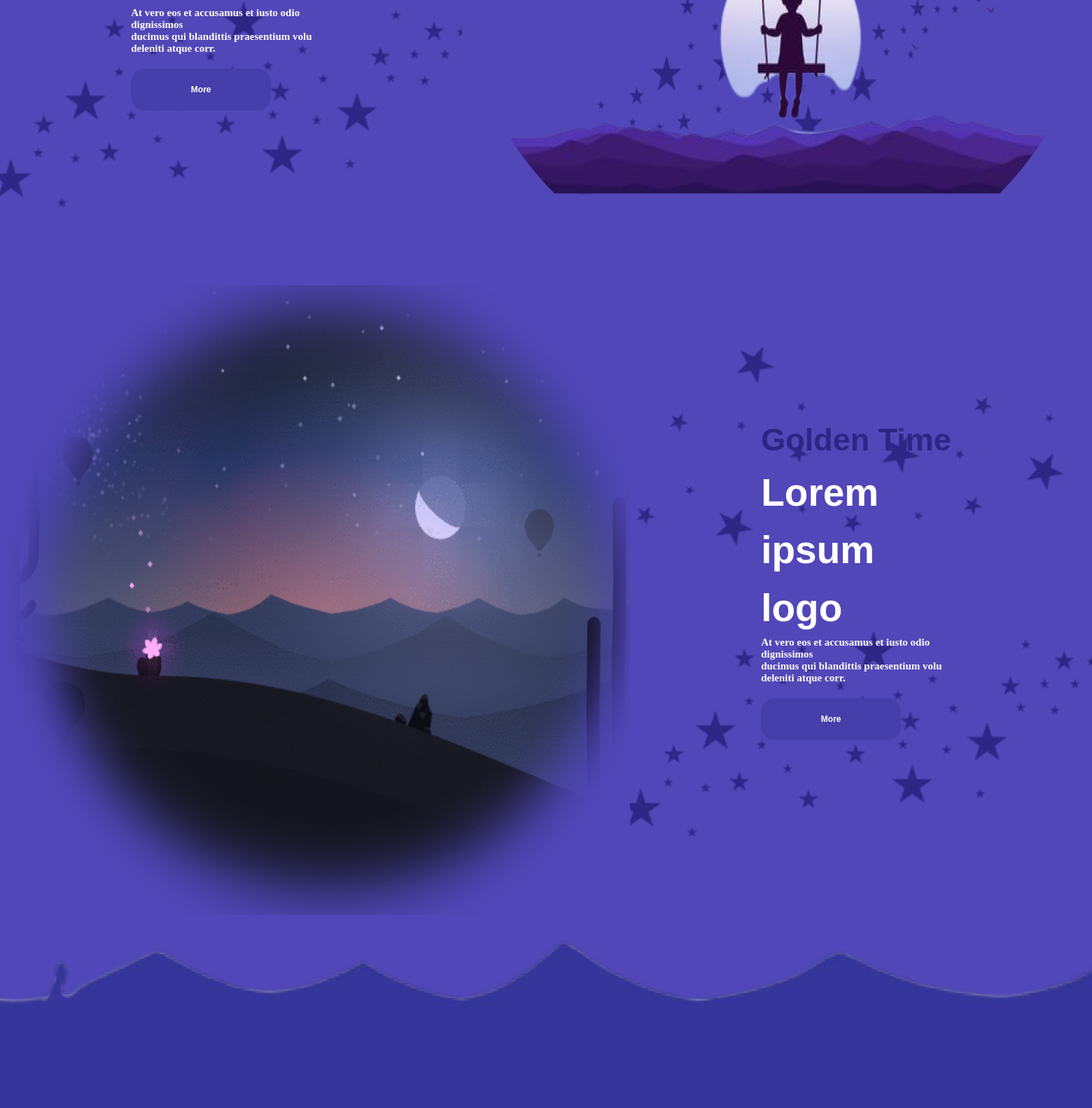
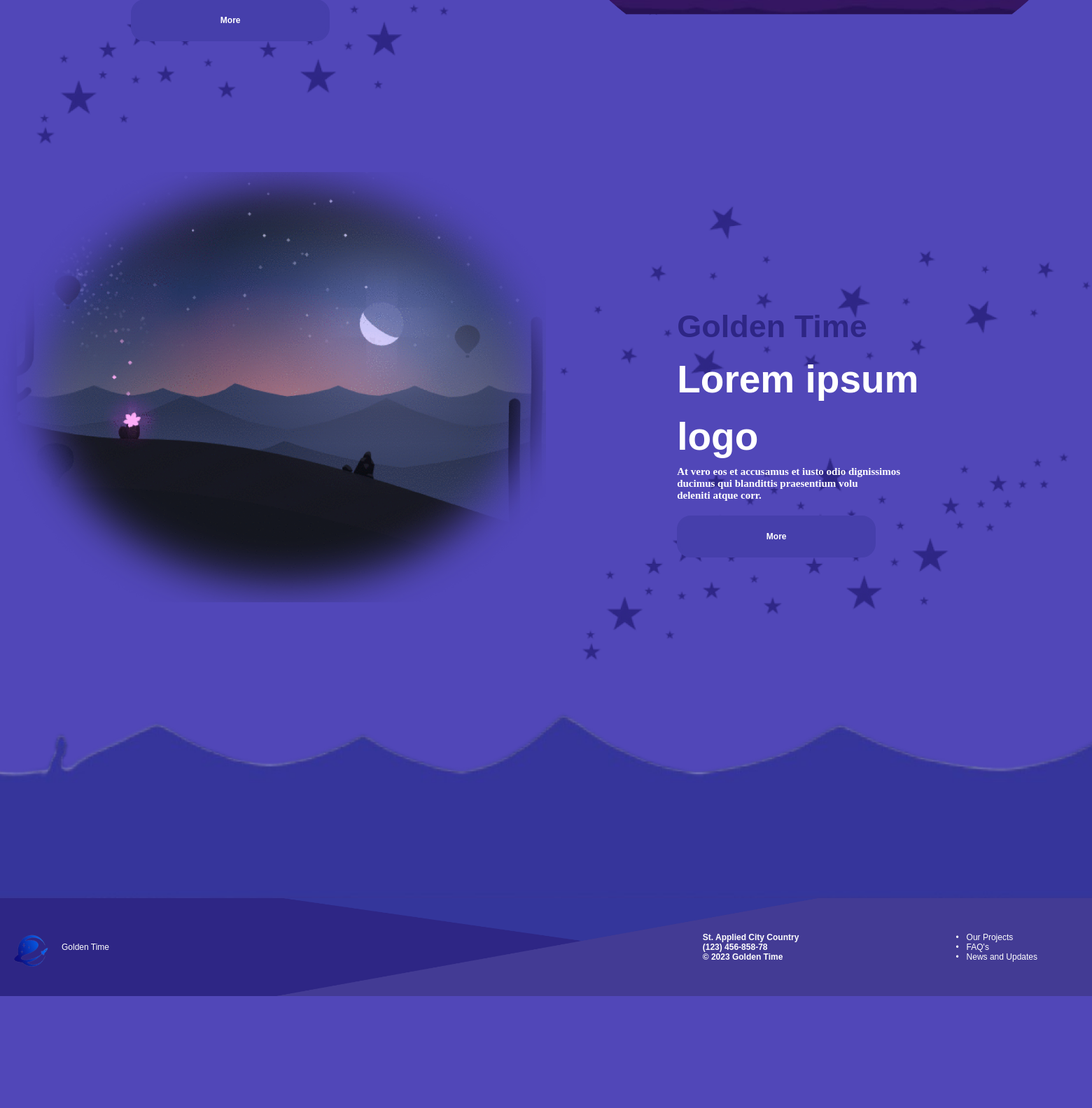
Before and after one commit to Undetaker2005/Lab_project.github.io, a PHP site: page / in a window 1560 px wide; the page is wider, and only the part inside the window is pictured. Shown: the part 1882-3466 px from the top of that part at 70% size. After the commit the page ends 3306 px from the top of that part, so only its background shows below. Run offline with PHP 8.4, Linux system fonts and the light colour scheme.

Commit message:
update adaptive css

```diff
--- a/css/per.css
+++ b/css/adaptive.css
@@ -67,16 +67,13 @@ button:hover {
     align-items: center;
 }
 
-.logo {
-    height: 4vh;
-    margin-right: 2%;
-}
-
-.logo-container a {
+.logo-container a, .footer-text p, .footer-links a{
     margin: 0;
+    text-decoration: none;
     color: #FFFFFF;
     font-family: "Inika", sans-serif;
-    font-size: 2vw;
+    font-size: 1.5vh;
+    position: relative;
 }
 
 .footer-img {
@@ -98,41 +95,28 @@ button:hover {
 
 .footer-content .logo {
     float: left;
-    height: 40px;
+    height: 60px;
 }
 
 .footer-text {
-    padding-left: 25%;
-}
-
-.footer-text p {
-    font-family: "Inika", sans-serif;
-    color: #FFFFFF;
-    font-size: 1.5vw;
+    padding-left: 40%;
 }
 
 .footer-links {
     display: flex;
     flex-direction: column;
     margin: 0;
-    color: #FFFFFF;
+    list-style: none;
+    padding-left: 1%;
+    padding-right: 5%;
 }
 
-.footer-links a {
-    text-decoration: none;
-    margin: 0;
+.footer-links a::before {
+    content: "\2022";
     color: #FFFFFF;
-    padding: 1vh 0;
-}
-
-.links-container {
-    margin-left: 100px;
-}
-
-.footer-links li {
-    margin: 0;
-    text-decoration: none;
-    color: #FFFFFF;
+    margin-right: 5px;
+    position: absolute;
+    left: -15px;
 }
 
 .info {
@@ -164,8 +148,8 @@ button:hover {
 
 .img-right,
 .img-left {
-    width: 900px;
-    height: 900px;
+    width: 50%;
+    height: 50%;
 }
 
 .new-top,
--- a/index.html
+++ b/index.html
@@ -5,7 +5,7 @@
     <meta name="viewport" content="width=device-width, initial-scale=1.0">
     <link rel="stylesheet" href="https://cdnjs.cloudflare.com/ajax/libs/font-awesome/5.15.4/css/all.min.css">
     <link rel="stylesheet" href="css/main.css">
-    <link rel="stylesheet" href="css/per.css">
+    <link rel="stylesheet" href="css/adaptive.css">
     <link rel="stylesheet" href="css/less-dropmenu.css">
     <title>LR_1</title>
 </head>
@@ -132,17 +132,15 @@
                 <div class="logo-container">
                     <img src="img/logo.png" alt="logo" class="logo"><a>Golden Time</a>
                 </div>
-                    <div class="footer-text">
-                        <p>St. Applied City Country</p>
-                        <p>(123) 456-858-78</p>
-                        <p>© 2023 Golden Time</p>
-                    </div>
-                <div class="links-container">
-                    <ul class="footer-links">
-                        <li><a href="#">Our Projects</a></li>
-                        <li><a href="#">FAQ's</a></li>
-                        <li><a href="#">News and Updates</a></li>
-                    </ul>
+                <div class="footer-text">
+                    <p>St. Applied City Country</p>
+                    <p>(123) 456-858-78</p>
+                    <p>© 2023 Golden Time</p>
+                </div>
+                <div class="footer-links">
+                    <a href="#">Our Projects</a>
+                    <a href="#">FAQ's</a>
+                    <a href="#">News and Updates</a>
                 </div>
             </div>
         </footer>
```
Also changed, not shown: 1 other file.
